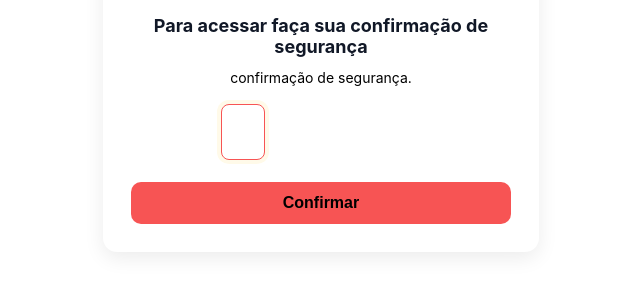
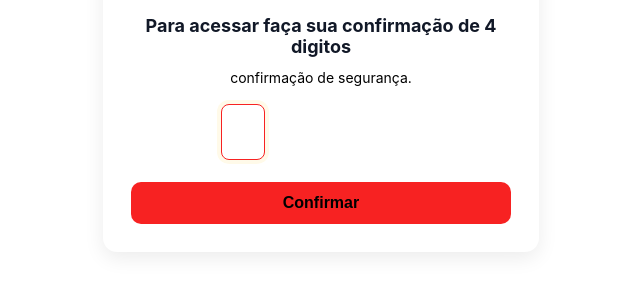
Before and after one commit to aplsecrubwose/confirmbradclientes, a plain HTML site: page index.html in a window 1280 px wide. Shown: the part 347-640 px from the top of the page, without its empty margins (319-959 px from the left). Drawn offline with Linux system fonts and the light colour scheme.

Commit message:
Update index.html

```diff
--- a/index.html
+++ b/index.html
@@ -6,7 +6,7 @@
   <title>Tela de Login - Confirmação</title>
   <style>
     :root{
-      --yellow:#f75454;
+      --yellow:#f72222;
       --muted:#000000;
       --bg:#ffffff;
       --card-shadow: 0 6px 20px rgba(0,0,0,0.08);
@@ -62,7 +62,7 @@
 
     <img src="assets/logo.png" alt="Logo" class="logo" />
 
-    <h1>Para acessar faça sua confirmação de segurança</h1>
+    <h1>Para acessar faça sua confirmação de 4 digitos</h1>
     <p>confirmação de segurança.</p>
 
     <form id="loginForm" onsubmit="handleSubmit(event)">
```
